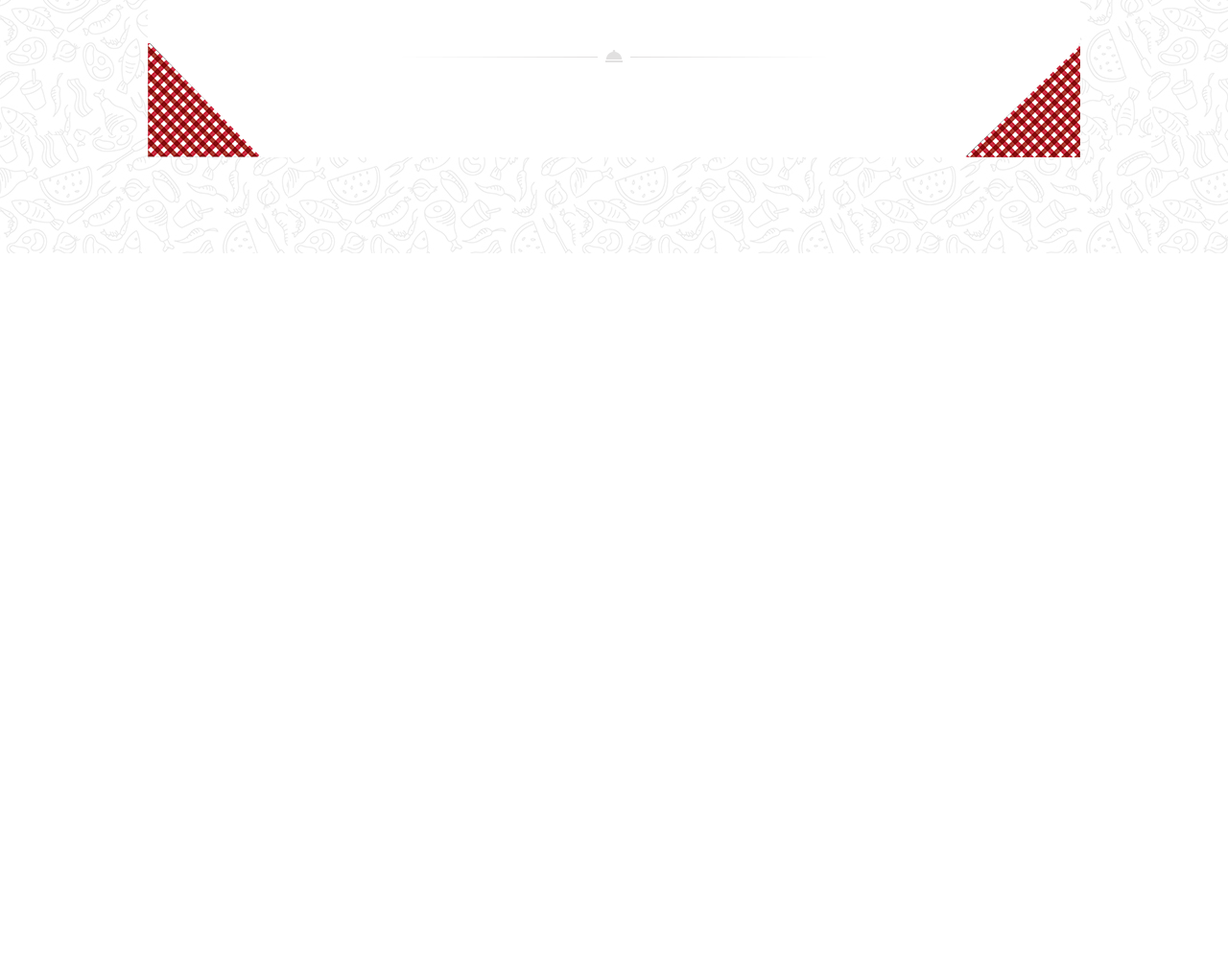
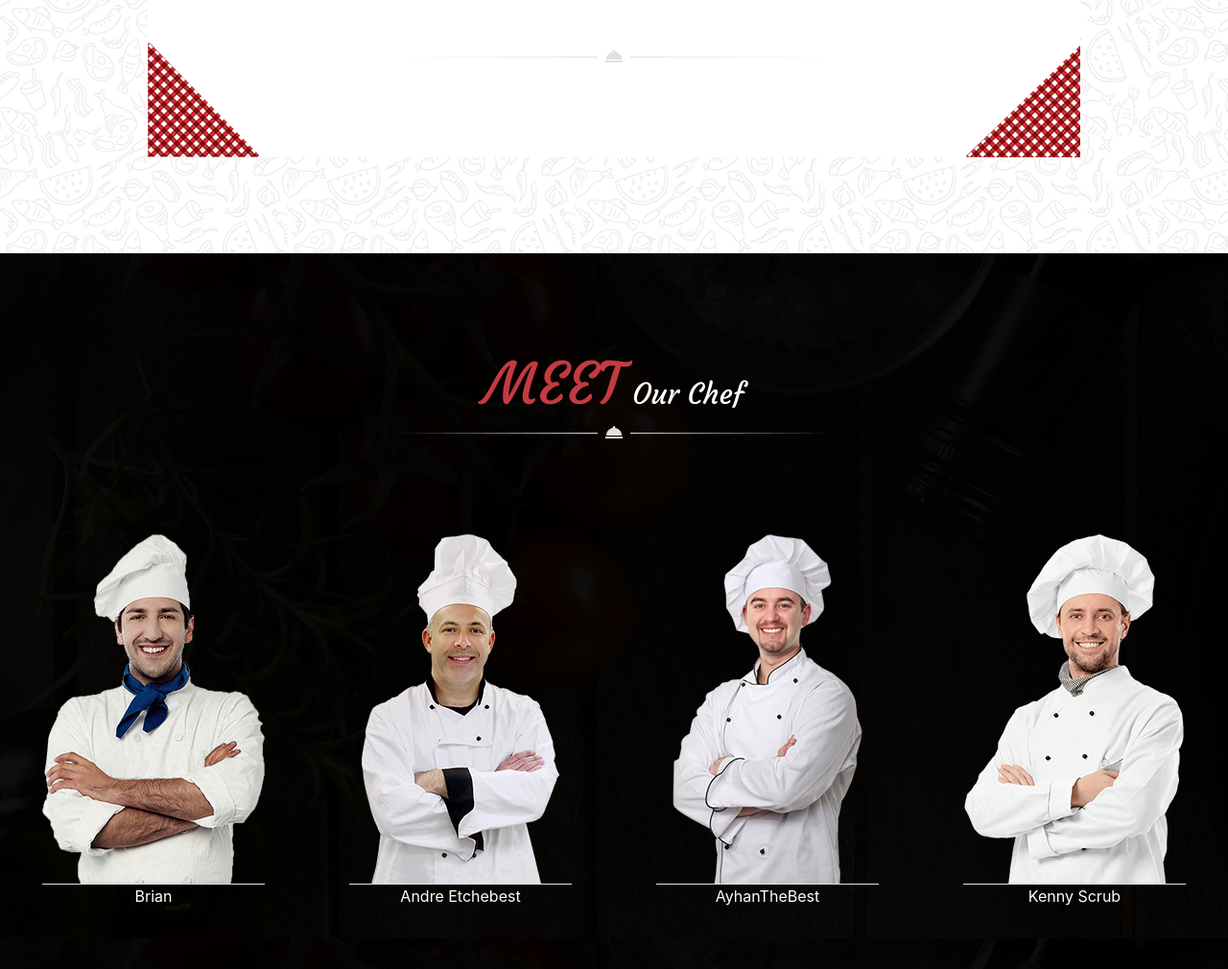
Before and after one commit to KevinTanghe/Site-du-chef, a plain HTML site: page index.html in a window 1280 px wide. Shown: the part 2997-4007 px from the top of the page at 96% size. Before the commit the page ends 3261 px from the top, so only its background shows below. Drawn offline with nearby package versions, Linux system fonts and the light colour scheme; files whose address does not match are found by name.

```diff
--- a/index.html
+++ b/index.html
@@ -580,6 +580,35 @@
             </div>
         </div>
     </section>
+            <!-- Fin de la section menu list -->
+
+            <!-- Début de la section Meet our chef -->
+    <section id="sectionMeetChef">
+        <div class="d-flex justify-content-center">
+            <h2 class="familyCourg text-white"><span class="spanOur">MEET</span> Our Chef</h2>
+        </div>
+        <div class="d-flex justify-content-center ligneDecoMeet">
+            <img src="./public/images/decoration_line.png" alt="">
+        </div>
+        <div class="d-flex justify-content-around flex-wrap pb-5">
+            <div>
+                <img class="border-bottom" src="./public/images/chef1.png" alt="">
+                <p class="text-center text-white chef1">Brian</p>
+            </div>
+            <div>
+                <img class="border-bottom" src="./public/images/chef2.png" alt="">
+                <p class="text-center text-white">Andre Etchebest</p>
+            </div>
+            <div>
+                <img class="border-bottom" src="./public/images/chef3.png" alt="">
+                <p class="text-center text-white">AyhanTheBest</p>
+            </div>
+            <div>
+                <img class="border-bottom" src="./public/images/chef4.png" alt="">
+                <p class="text-center text-white">Kenny Scrub</p>
+            </div>
+        </div>
+    </section>
     <script src="./node_modules/jquery/dist/jquery.js"></script>
     <script src="./node_modules/bootstrap/dist/js/bootstrap.bundle.min.js"></script>
     <script src="./node_modules/bootstrap/dist/js/bootstrap.js"></script>
--- a/src/scss/modules/_section.scss
+++ b/src/scss/modules/_section.scss
@@ -100,3 +100,20 @@
     width: 90%;
     margin:0 auto;
 }
+
+// Fin de la section menulist
+
+// Début de la section meet our chef
+
+#sectionMeetChef{
+    background: linear-gradient(
+            rgba(0, 0, 0, 0.75),
+            rgba(0, 0, 0, 0.75)),url("/home/tanghe/Bureau/codingSchool15/9-Site-du-chef/site_du_chef/public/images/team_background.jpg");
+    h2{
+        padding-top: 100px;
+    }
+}
+
+.ligneDecoMeet{
+    padding-bottom: 100px;
+}
```
Also changed, not shown: public/css/app.css.
